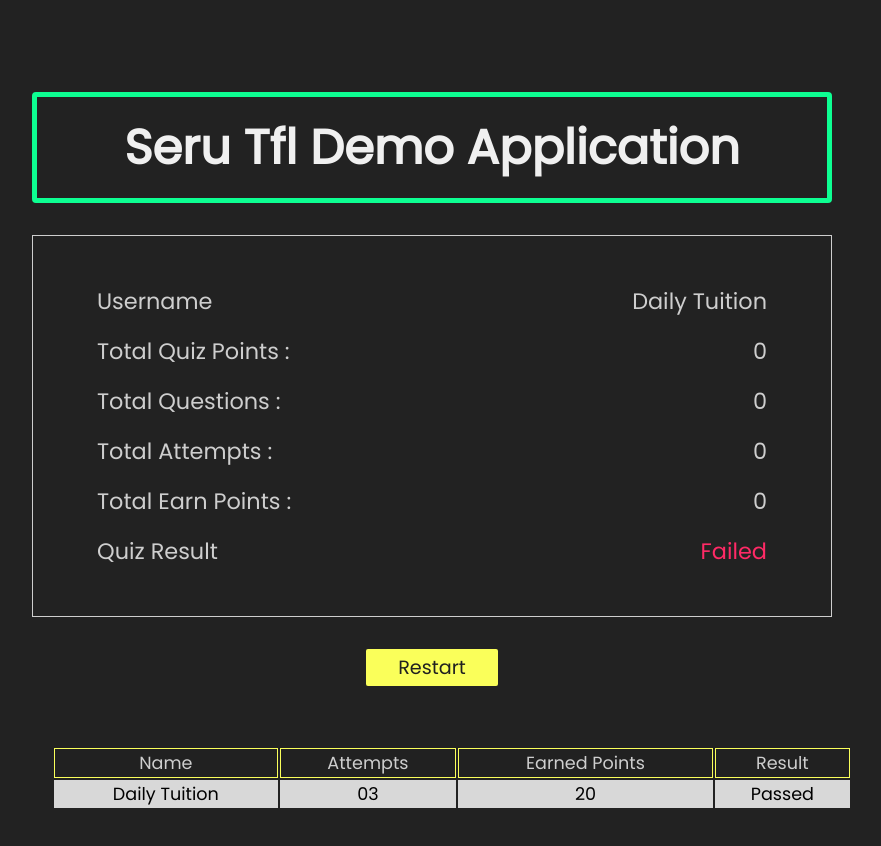
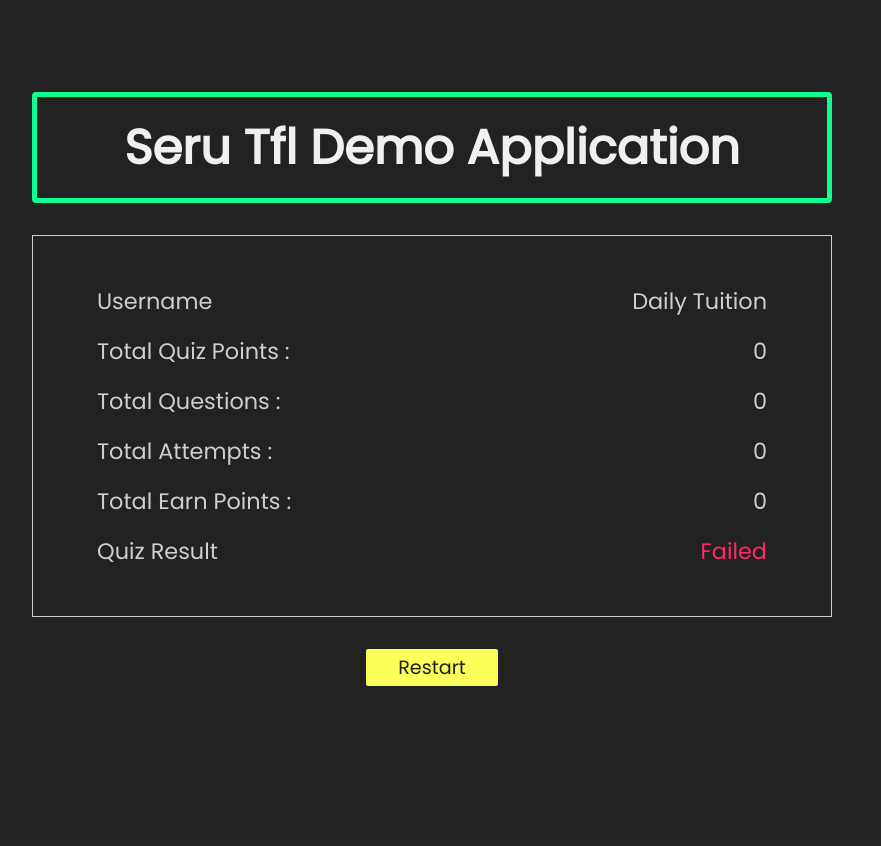
Before and after one commit to miladamin2010-commit/SeruApp, a React (Create React App) app: page /result in a window 1280 px wide. Shown: the top 846 px of the page, without its empty margins (208-1089 px from the left). Built offline with nearby package versions, Linux system fonts and the light colour scheme.

Commit message:
resut table removed

```diff
--- a/src/components/Result.js
+++ b/src/components/Result.js
@@ -64,11 +64,6 @@
         <div className="start">
             <Link className='btn' to={'/'} onClick={onRestart}>Restart</Link>
         </div>
-
-        <div className="container">
-            {/* result table */}
-            <ResultTable></ResultTable>
-        </div>
     </div>
   )
 }
```
